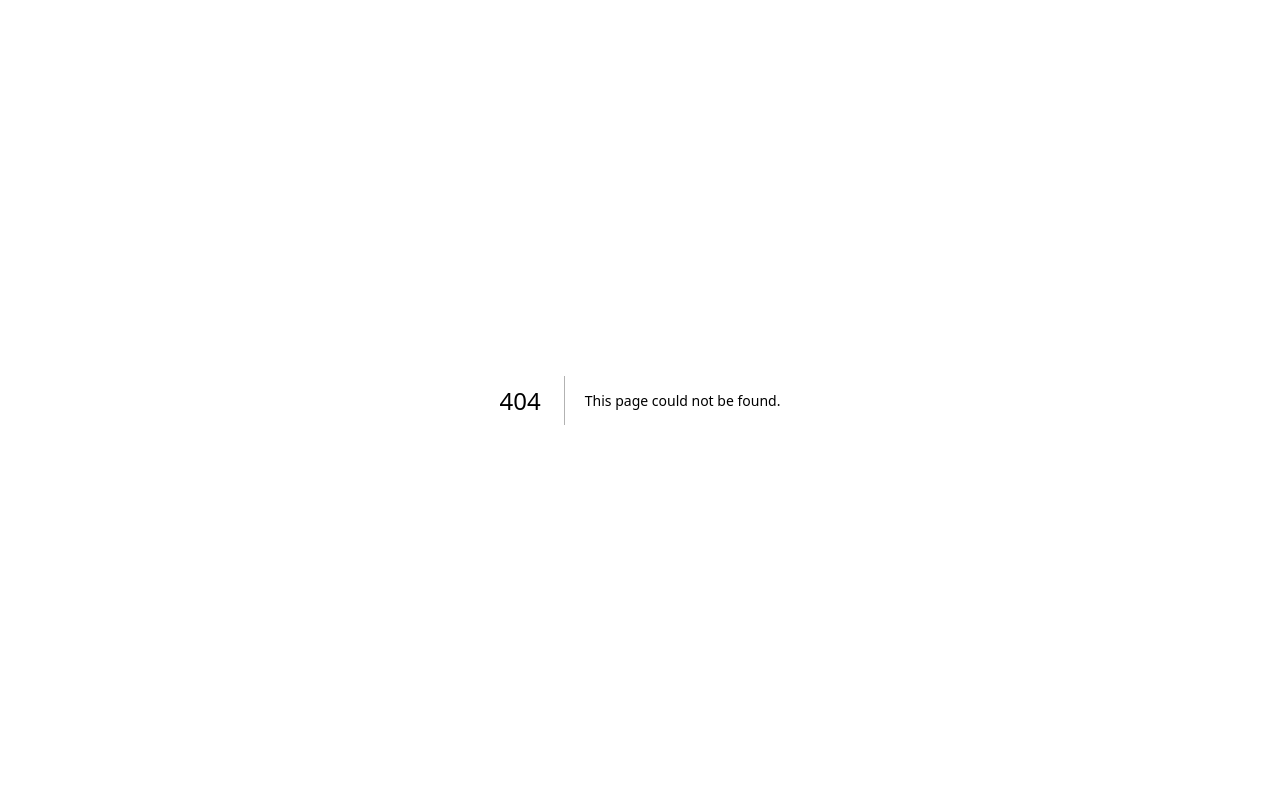
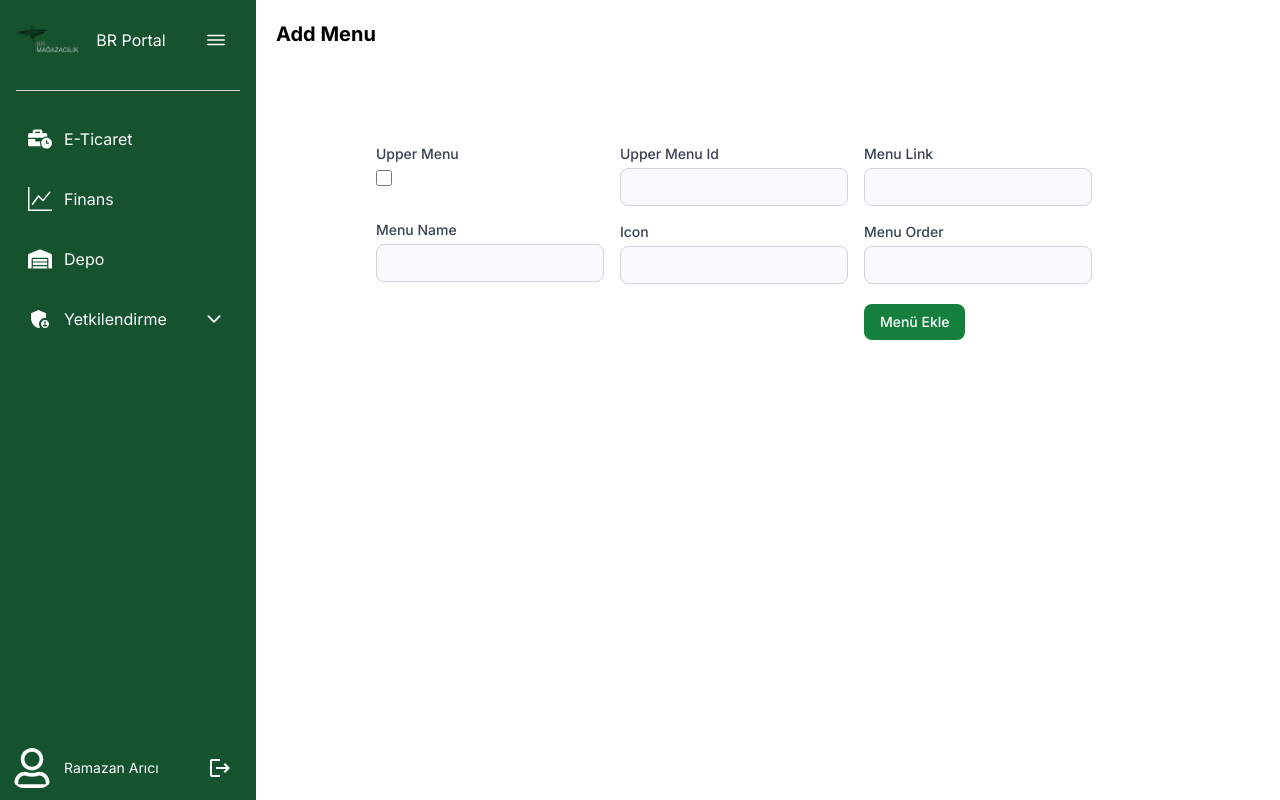
Before and after one commit to RamazanArc/BRPortal, a Next.js app: page /Menu/AddMenu in a window 1280 px wide. Before the commit this address had no page. Built offline with nearby package versions, Linux system fonts and the light colour scheme.

Commit message:
AddMenu added

```diff
--- /dev/null
+++ b/app/Menu/AddMenu/page.tsx
@@ -0,0 +1,127 @@
+"use client";
+import Sidebar from "@/app/Components/Sidebar";
+import React, { useState } from "react";
+
+const AddMenu = () => {
+  // State to track the checkbox status
+  const [isUpperMenuSelected, setIsUpperMenuSelected] = useState(false);
+
+  return (
+    <div className="flex">
+      <Sidebar />
+      <h1 className="font-bold text-xl mt-5 mb-5 ml-5">Add Menu</h1>
+
+      <div className="flex mt-36">
+        <div className="grid grid-cols-3 gap-4">
+          {/* First Column */}
+          <div>
+            <div className="mb-7">
+              <label
+                htmlFor="menuName"
+                className="block text-sm font-medium text-gray-700 mb-1"
+              >
+                Upper Menu
+              </label>
+              <input
+                id="remember"
+                type="checkbox"
+                value=""
+                className="w-4 h-4 border border-gray-300 rounded bg-gray-50 focus:ring-3 focus:ring-blue-300 dark:bg-gray-700 dark:border-gray-600 dark:focus:ring-blue-600 dark:ring-offset-gray-800"
+                onChange={(e) => setIsUpperMenuSelected(e.target.checked)}
+              />
+            </div>
+            <div className="mb-4">
+              <label
+                htmlFor="menuName"
+                className="block text-sm font-medium text-gray-700 mb-1"
+              >
+                Menu Name
+              </label>
+              <input
+                type="text"
+                id="menuName"
+                name="menuName"
+                className="bg-gray-50 border border-gray-300 text-gray-900 text-sm rounded-lg focus:ring-blue-500 focus:border-blue-500 block w-full p-2 dark:bg-gray-700 dark:border-gray-600 dark:placeholder-gray-400 dark:text-white dark:focus:ring-blue-500 dark:focus:border-blue-500"
+              />
+            </div>
+            {/* Add more input fields here */}
+          </div>
+          {/* Second Column */}
+          <div>
+            <div className="mb-4">
+              <label
+                htmlFor="menuLink"
+                className="block text-sm font-medium text-gray-700 mb-1"
+              >
+                Upper Menu Id
+              </label>
+              <input
+                type="text"
+                id="menuLink"
+                name="menuLink"
+                // Disable the input field if the checkbox is selected
+                disabled={isUpperMenuSelected}
+                className={`${
+                  isUpperMenuSelected ? "bg-gray-300" : "bg-gray-50 "
+                } border border-gray-300 text-gray-900 text-sm rounded-lg focus:ring-blue-500 focus:border-blue-500 block w-full p-2 dark:bg-gray-700 dark:border-gray-600 dark:placeholder-gray-400 dark:text-white dark:focus:ring-blue-500 dark:focus:border-blue-500`}
+              />
+            </div>
+            <div className="mb-4">
+              <label
+                htmlFor="menuLink"
+                className="block text-sm font-medium text-gray-700 mb-1"
+              >
+                Icon
+              </label>
+              <input
+                type="text"
+                id="menuLink"
+                name="menuLink"
+                className="bg-gray-50 border border-gray-300 text-gray-900 text-sm rounded-lg focus:ring-blue-500 focus:border-blue-500 block w-full p-2 dark:bg-gray-700 dark:border-gray-600 dark:placeholder-gray-400 dark:text-white dark:focus:ring-blue-500 dark:focus:border-blue-500"
+              />
+            </div>
+
+            {/* Add more input fields here */}
+          </div>
+          <div>
+            <div className="mb-4">
+              <label
+                htmlFor="menuLink"
+                className="block text-sm font-medium text-gray-700 mb-1"
+              >
+                Menu Link
+              </label>
+              <input
+                type="text"
+                id="menuLink"
+                name="menuLink"
+                className="bg-gray-50 border border-gray-300 text-gray-900 text-sm rounded-lg focus:ring-blue-500 focus:border-blue-500 block w-full p-2 dark:bg-gray-700 dark:border-gray-600 dark:placeholder-gray-400 dark:text-white dark:focus:ring-blue-500 dark:focus:border-blue-500"
+              />
+            </div>
+            <div className="mb-4">
+              <label
+                htmlFor="menuLink"
+                className="block text-sm font-medium text-gray-700 mb-1"
+              >
+                Menu Order
+              </label>
+              <input
+                type="text"
+                id="menuLink"
+                name="menuLink"
+                className="bg-gray-50 border border-gray-300 text-gray-900 text-sm rounded-lg focus:ring-blue-500 focus:border-blue-500 block w-full p-2 dark:bg-gray-700 dark:border-gray-600 dark:placeholder-gray-400 dark:text-white dark:focus:ring-blue-500 dark:focus:border-blue-500"
+              />
+              <button className="text-white bg-green-700 hover:bg-green-800 focus:ring-4 focus:outline-none focus:ring-blue-300 font-medium rounded-lg text-sm px-4 py-2 mt-5">
+                Menü Ekle
+              </button>
+            </div>
+
+            {/* Add more input fields here */}
+          </div>
+        </div>
+      </div>
+    </div>
+  );
+};
+
+export default AddMenu;
```
